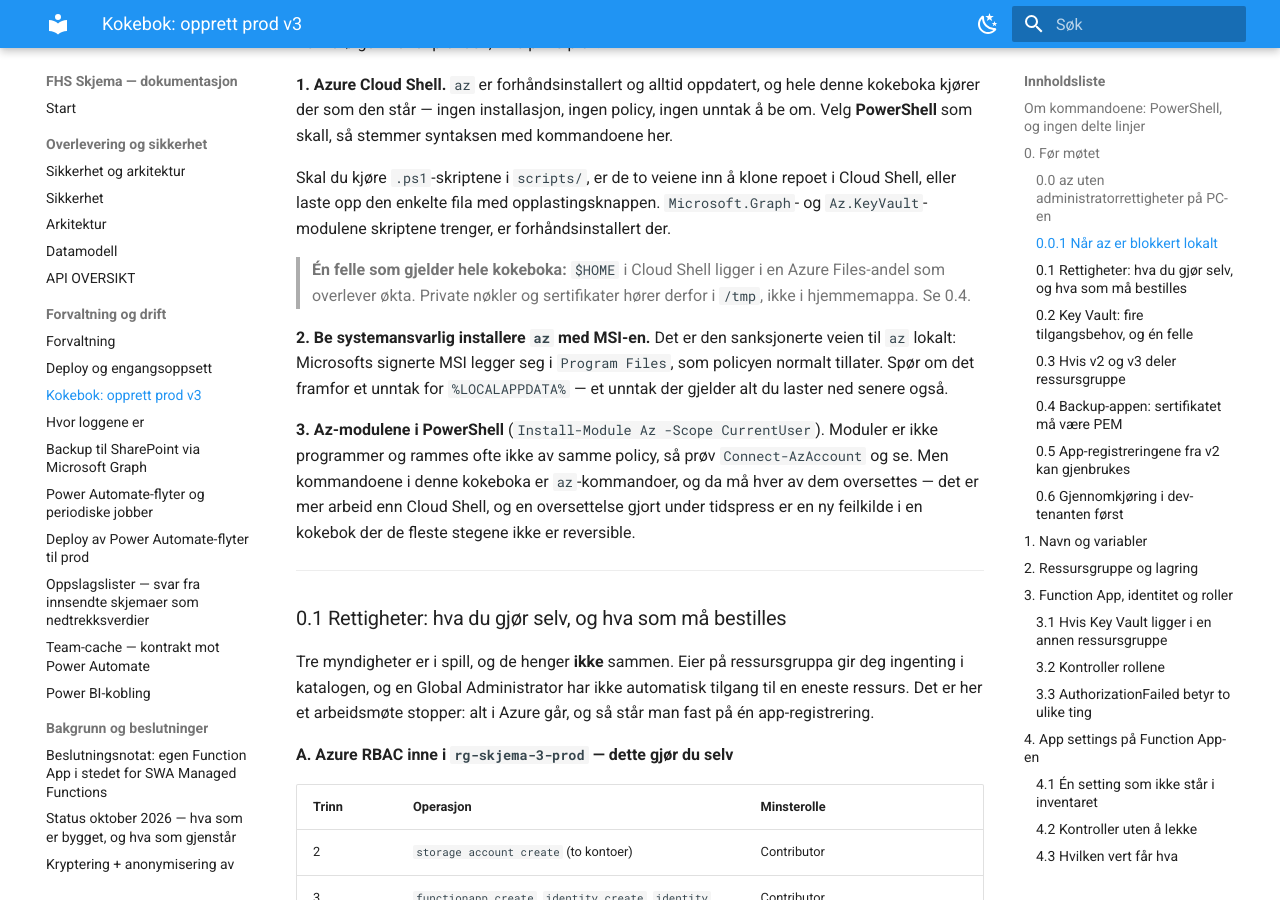
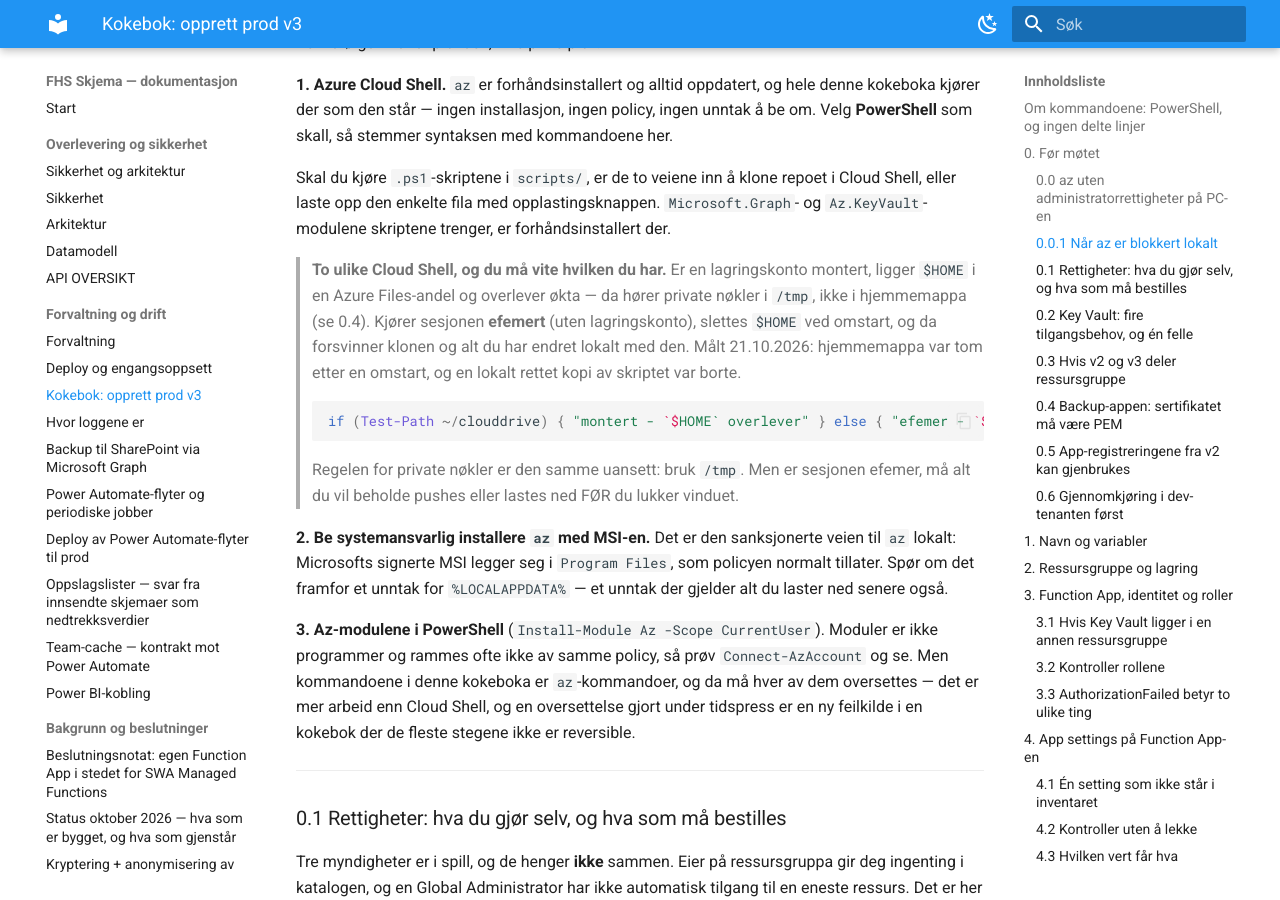
Before and after one commit to jachrist/skjema-swa, an MkDocs documentation site: the page built from docs/KOKEBOK-PROD-V3.md, in a window 1280 px wide and 900 px high, scrolled down 3012 px. Built offline with MkDocs 1.6.1 and Material for MkDocs 9.7.7, drawn with Linux system fonts in a browser that asks for light colours.

Commit message:
Cloud Shell lagrer ikke $HOME hvis sesjonen er efemer
Jeg skrev «$HOME i Cloud Shell ligger i en Azure Files-andel som overlever
økta» som en absolutt regel, i to dokumenter. Den gjelder bare når en
lagringskonto er montert.

Målt 21.10.2026: etter en omstart var hjemmemappa tom. Klonen var borte, og
med den en lokalt rettet kopi av steg1-funcapp.ps1 som aldri ble committet.

Begge stedene sier nå at det finnes to varianter, og hvordan man ser hvilken
man har (`Test-Path ~/clouddrive`). Regelen for private nøkler er uendret —
`/tmp` uansett — men for en efemer sesjon kommer et krav til: det du vil
beholde må pushes eller lastes ned FØR vinduet lukkes.

Det er den retningen feilen måtte rettes i. En advarsel om at noe BLIR
liggende, lest i en sesjon der alt slettes, gir falsk trygghet om det
motsatte.

Co-Authored-By: Claude Opus 5 <noreply@anthropic.com>
Claude-Session: https://claude.ai/code/session_016ebSuKji2st85HZS2wAHNH

````diff
--- a/docs/KOKEBOK-PROD-V3.md
+++ b/docs/KOKEBOK-PROD-V3.md
@@ -139,9 +139,21 @@ repoet i Cloud Shell, eller laste opp den enkelte fila med
 opplastingsknappen. `Microsoft.Graph`- og `Az.KeyVault`-modulene skriptene
 trenger, er forhåndsinstallert der.
 
-> **Én felle som gjelder hele kokeboka:** `$HOME` i Cloud Shell ligger i en
-> Azure Files-andel som overlever økta. Private nøkler og sertifikater hører
-> derfor i `/tmp`, ikke i hjemmemappa. Se 0.4.
+> **To ulike Cloud Shell, og du må vite hvilken du har.** Er en lagringskonto
+> montert, ligger `$HOME` i en Azure Files-andel og overlever økta — da hører
+> private nøkler i `/tmp`, ikke i hjemmemappa (se 0.4). Kjører sesjonen
+> **efemert** (uten lagringskonto), slettes `$HOME` ved omstart, og da
+> forsvinner klonen og alt du har endret lokalt med den. Målt 21.10.2026:
+> hjemmemappa var tom etter en omstart, og en lokalt rettet kopi av skriptet
+> var borte.
+>
+> ```powershell
+> if (Test-Path ~/clouddrive) { "montert - `$HOME` overlever" } else { "efemer - `$HOME` slettes" }
+> ```
+>
+> Regelen for private nøkler er den samme uansett: bruk `/tmp`. Men er
+> sesjonen efemer, må alt du vil beholde pushes eller lastes ned FØR du
+> lukker vinduet.
 
 **2. Be systemansvarlig installere `az` med MSI-en.** Det er den sanksjonerte
 veien til `az` lokalt: Microsofts signerte MSI legger seg i `Program Files`,
````
Also changed, not shown: docs/BACKUP-SHAREPOINT.md (+9 -4 lines).
